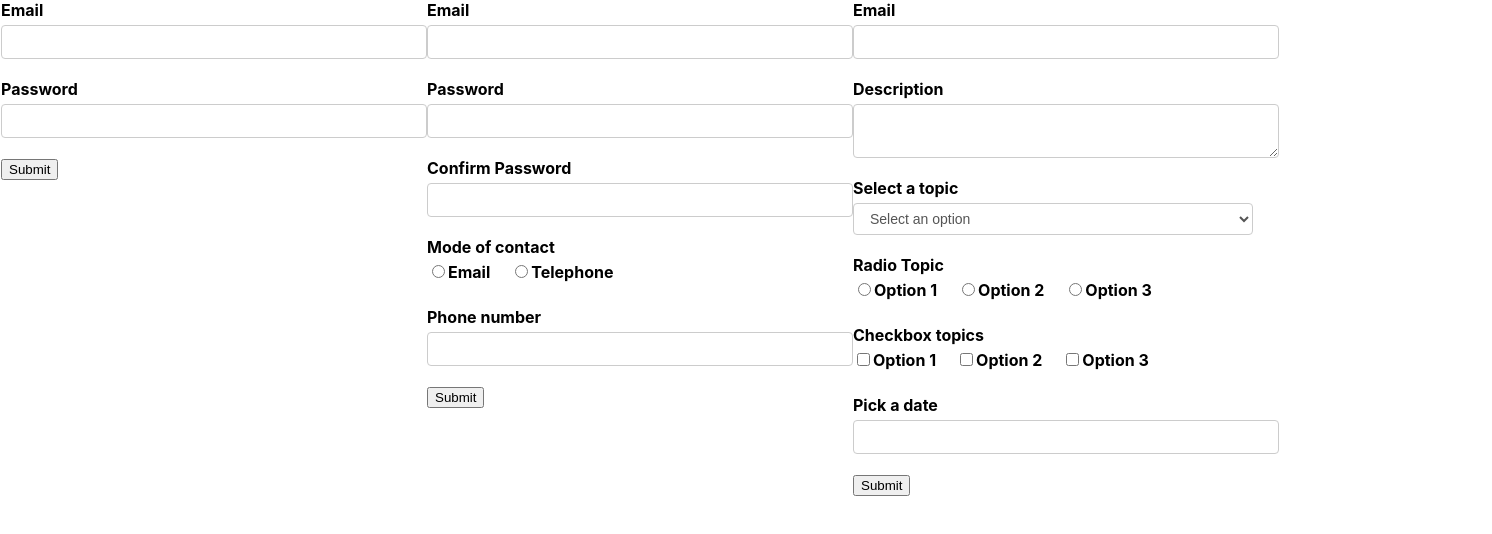
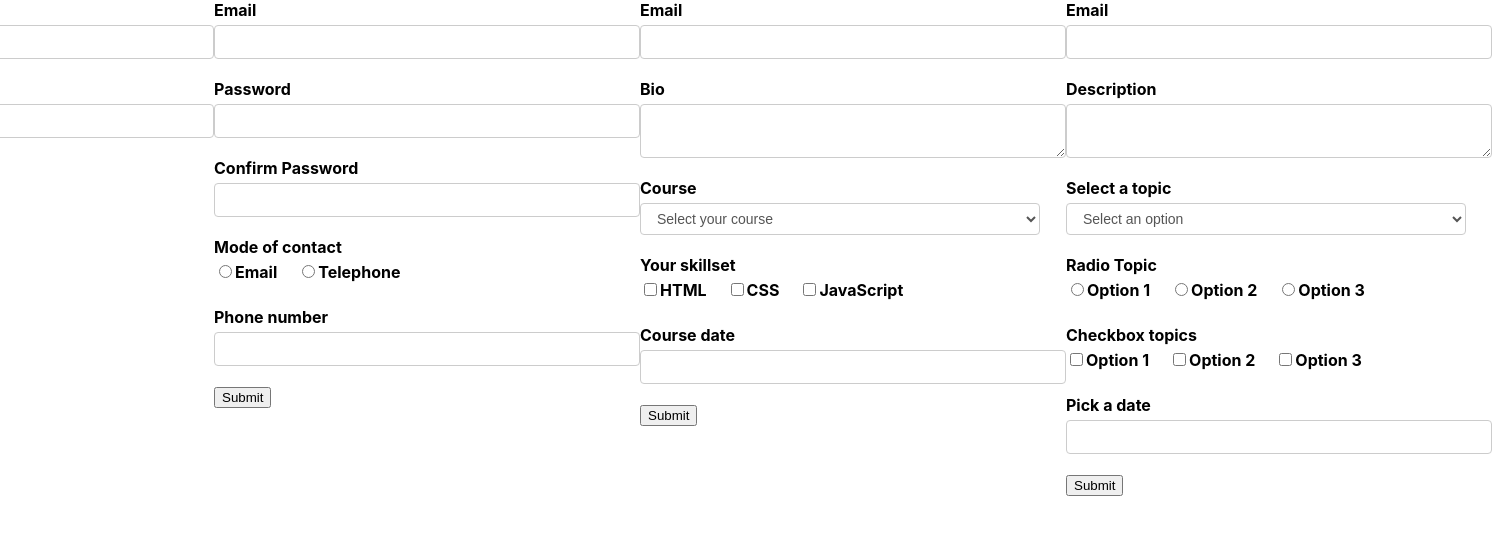
Before and after one commit to Annie-Huang/React-Formik-Tutorials, a React (Create React App) app in the folder formik-controls-demo/: page / in a window 1280 px wide. Shown: the top 534 px of the page, 1492 px wide, since content can reach past the window. Built offline with nearby package versions, Linux system fonts and the light colour scheme.

Commit message:
React Formik Tutorial - 41 - Course Enrollment Form

```diff
--- a/formik-controls-demo/src/App.js
+++ b/formik-controls-demo/src/App.js
@@ -3,12 +3,14 @@ import './App.css';
 import FormikContainer from "./components/FormikContainer";
 import LoginForm from "./components/LoginForm";
 import RegistrationForm from "./components/RegistrationForm";
+import EnrollmentForm from "./components/EnrollmentForm";
 
 function App() {
   return (
     <div className="App">
       <LoginForm/>
       <RegistrationForm />
+      <EnrollmentForm />
       <FormikContainer/>
     </div>
   );
--- a/formik-controls-demo/src/components/EnrollmentForm.js
+++ b/formik-controls-demo/src/components/EnrollmentForm.js
@@ -1,5 +1,7 @@
 import React from 'react';
 import * as Yup from "yup";
+import {Form, Formik} from "formik";
+import FormikControl from "./FormikControl";
 
 const EnrollmentForm = () => {
   const dropdownOptions = [
@@ -42,9 +44,20 @@ const EnrollmentForm = () => {
   }
 
   return (
-    <div>
-
-    </div>
+    <Formik initialValues={initialValues} validationSchema={validationSchema} onSubmit={onSubmit}>
+      {
+        formik => {
+          return <Form>
+            <FormikControl control='input' type='email' label='Email' name='email'/>
+            <FormikControl control='textarea' label='Bio' name='bio'/>
+            <FormikControl control='select' label='Course' name='course' options={dropdownOptions}/>
+            <FormikControl control='checkbox' label='Your skillset' name='skills' options={checkboxOptions}/>
+            <FormikControl control='date' label='Course date' name='courseDate'/>
+            <button type="submit" disabled={!formik.isValid}>Submit</button>
+          </Form>
+        }
+      }
+    </Formik>
   );
 };
 
```
